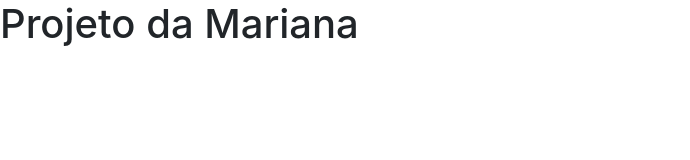
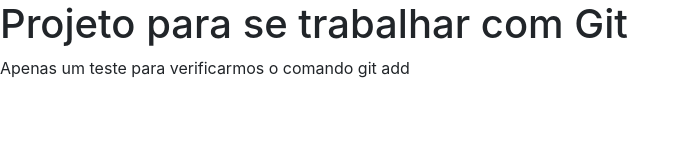
Before and after one commit to Bempensado/CursoGit, a plain HTML site: page index.html in a window 1280 px wide. Shown: the whole page, without its empty margins (0-690 px from the left). Drawn offline with nearby package versions, Linux system fonts and the light colour scheme.

Commit message:
Adiciona paragrafo, muda h1 para testar o git add -i

```diff
--- a/index.html
+++ b/index.html
@@ -13,7 +13,9 @@
 
 <body>
 
-    <h1>Projeto da Mariana</h1>
+    <h1>Projeto para se trabalhar com Git</h1>
+
+    <p>Apenas um teste para verificarmos o comando git add</p>
 
     <!-- Optional JavaScript -->
     <!-- jQuery first, then Popper.js, then Bootstrap JS -->
```
